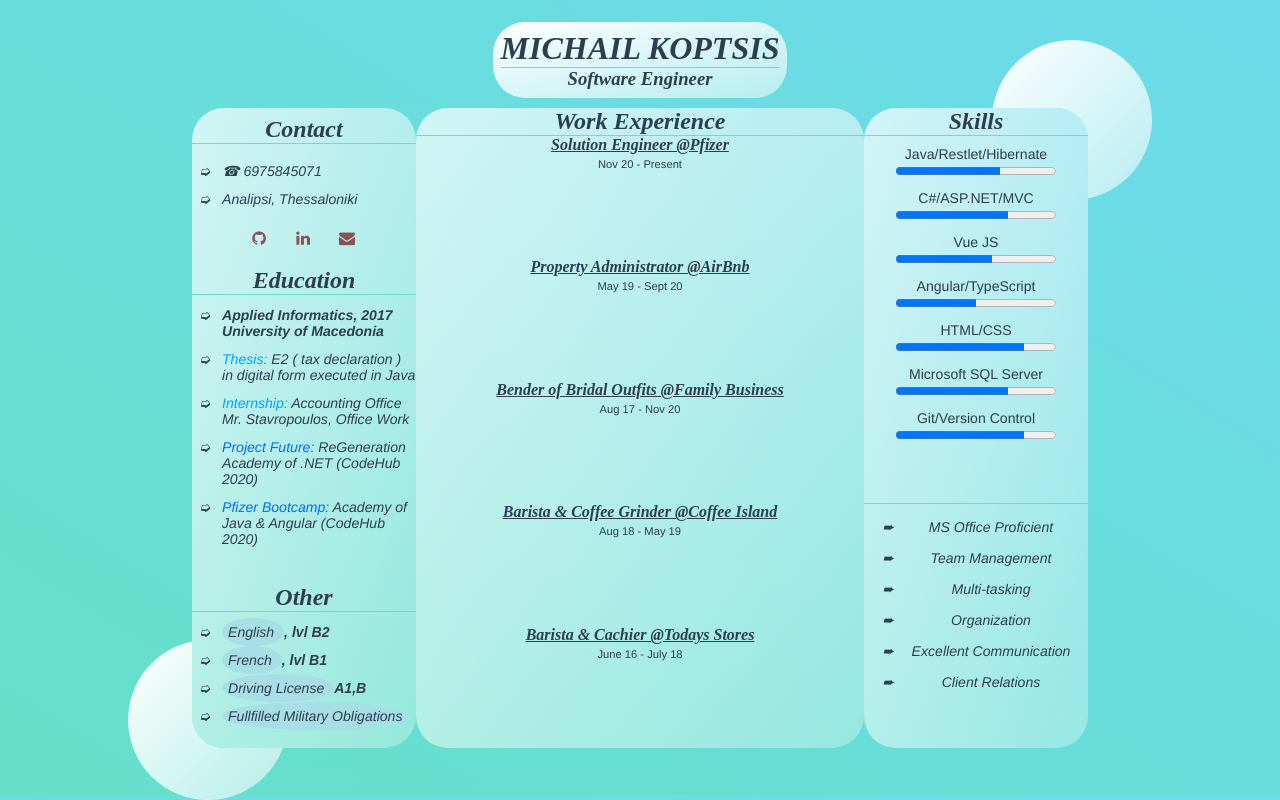
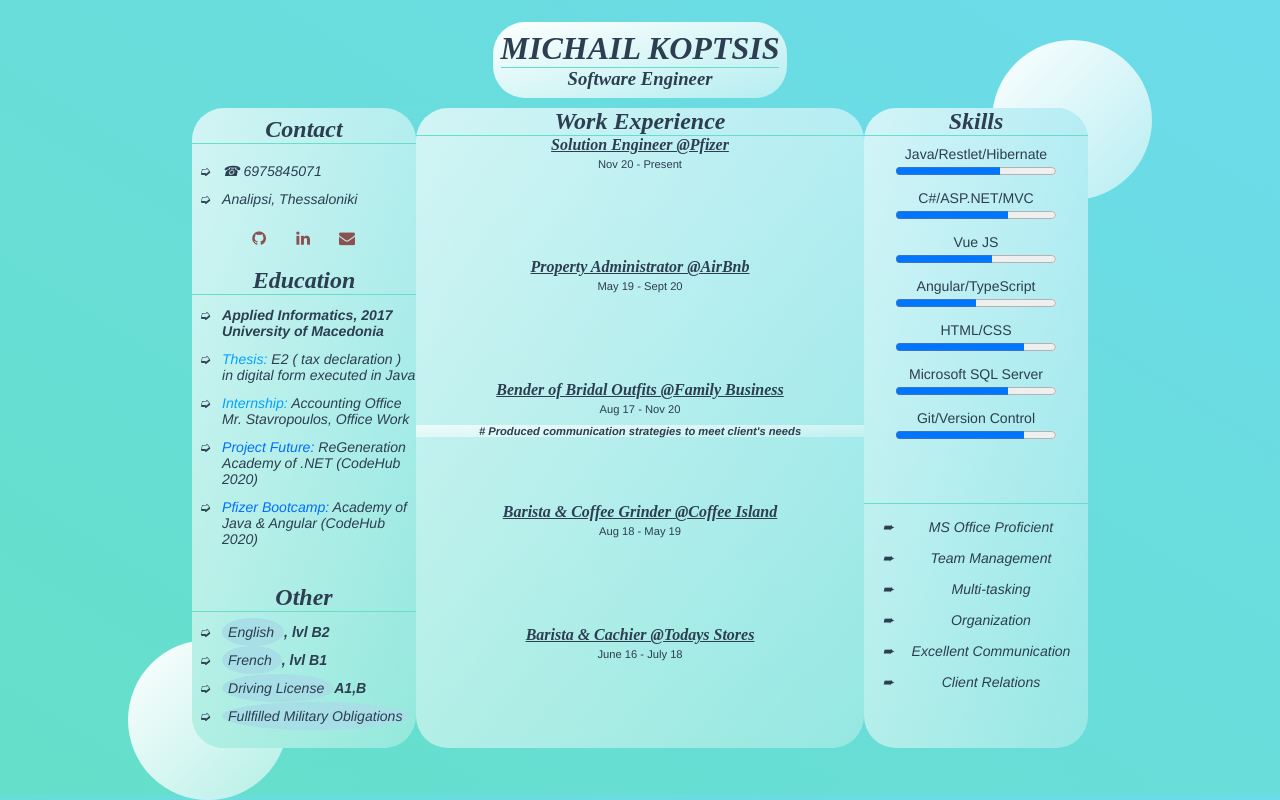
Before and after one commit to mixailkop10/My_CV, a Vue app: page / in a window 1280 px wide. Built offline with nearby package versions, Linux system fonts and the light colour scheme.

Commit message:
test new style in tasks

```diff
--- a/src/components/HomePage.vue
+++ b/src/components/HomePage.vue
@@ -121,6 +121,9 @@
         <div class="merchant">
           <h4>Bender of Bridal Outfits @Family Business</h4>
           <span class="date">Aug 17 - Nov 20</span>
+          <ul class="tasks">
+            <li>Produced communication strategies to meet client's needs</li>
+          </ul>
         </div>
         <div class="coffe-island">
           <h4>Barista & Coffee Grinder @Coffee Island</h4>
@@ -354,6 +357,23 @@ p {
 .coffe-island,
 .todaylicious {
   flex: 1;
+
+}
+.tasks{
+    background: linear-gradient(
+    to right bottom,
+    rgba(255, 255, 255, 0.7),
+    rgba(255, 255, 255, 0.3)
+  );
+}
+.tasks li {
+  list-style-type: "# ";
+  list-style-position: inside;
+  font-size: 0.70rem;
+  font-style: italic;
+  font-weight: bold;
+  text-align: center;
+  margin-top: 8px;
 }
 /* RIGHT DIV */
 .skills {
```
